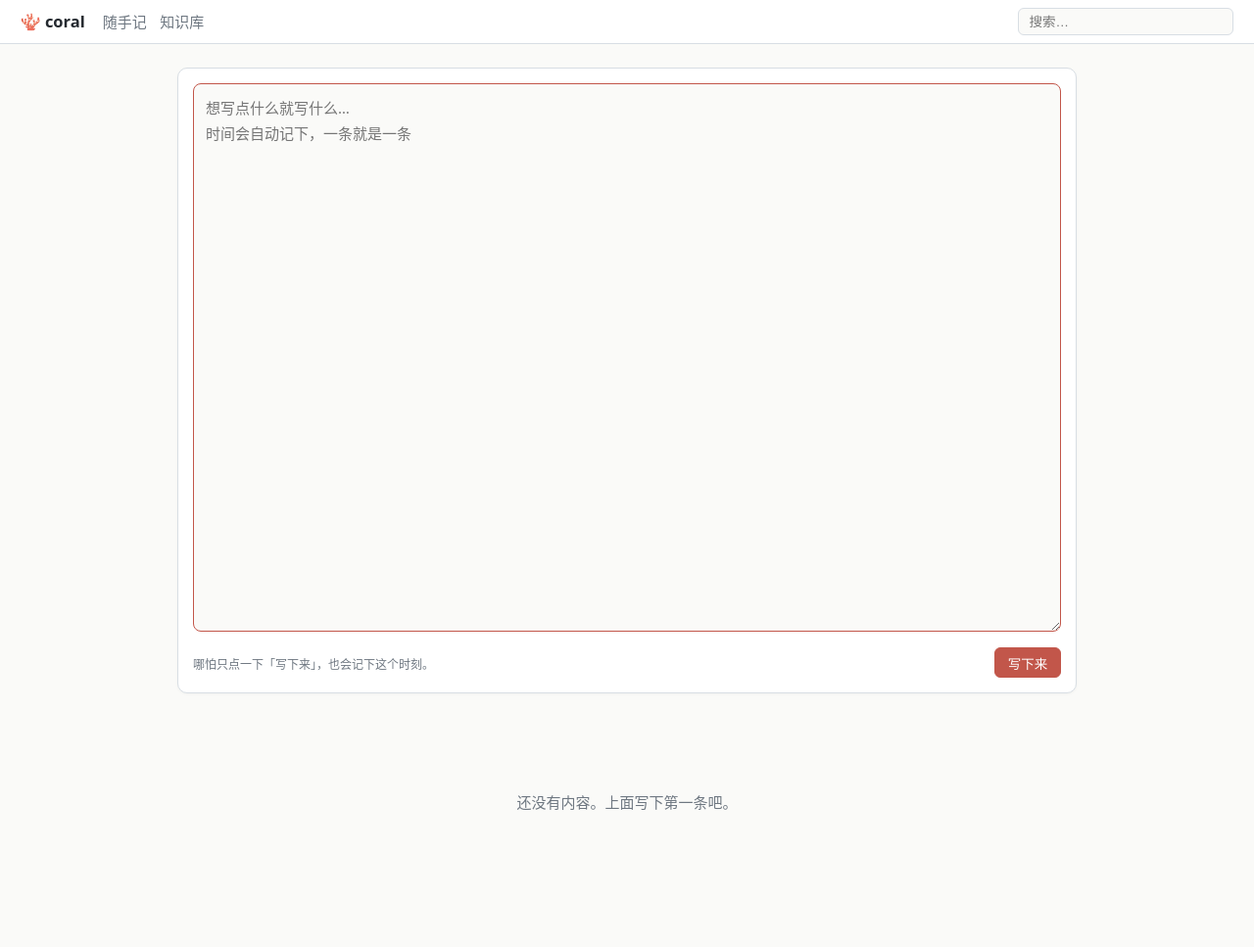
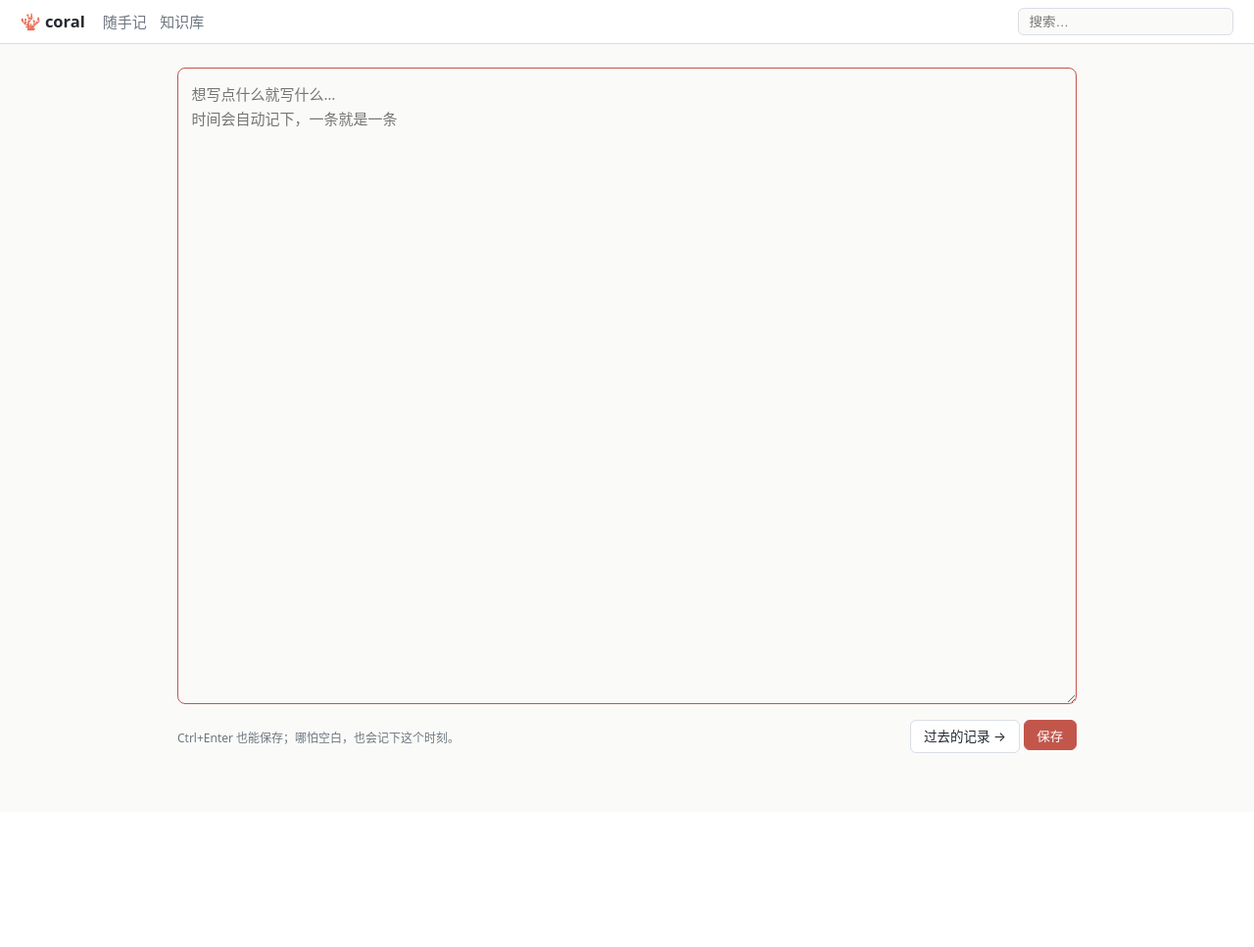
Before and after one commit to lw-liuwang/coral, a FastAPI app: page / in a window 1280 px wide. Shown: the whole page at 98% size. After the commit the page ends 769 px from the top, so only its background shows below. Run offline with FastAPI, Linux system fonts and the light colour scheme.

Commit message:
点「随手记」直达整页编辑器：首页不再叠加记录流
- 首页 / 变为纯写作页：编辑框占满首屏（calc(100vh - 150px)），Ctrl+Enter 保存
- 保存后跳到刚生成的记录页，确认时间与内容
- 记录流独立成 /journal「过去的记录」页（编辑器下方留入口链接）
- 编辑表单页头改用 mtime 时间与自定义名字（不再从文件名截取）

Co-Authored-By: Claude Opus 4.6 <noreply@anthropic.com>

```diff
--- a/static/coral.css
+++ b/static/coral.css
@@ -237,6 +237,8 @@ table.files th { background: var(--code-bg); }
   padding: 0.9rem; font: inherit; line-height: 1.7; resize: vertical; background: var(--bg);
 }
 .big-editor textarea:focus { border-color: var(--accent); outline: none; }
+/* 首页整页编辑器：无页头，占得更满 */
+.write-page textarea { height: calc(100vh - 150px); }
 
 /* ===== 求职 ===== */
 .job-table { width: 100%; border-collapse: collapse; background: var(--card); }
--- a/static/coral.js
+++ b/static/coral.js
@@ -41,6 +41,17 @@
     });
   }
 
+  // 首页写作框：Ctrl/Cmd+Enter 直接保存
+  var write = document.getElementById("write-area");
+  if (write) {
+    write.addEventListener("keydown", function (e) {
+      if ((e.ctrlKey || e.metaKey) && e.key === "Enter") {
+        e.preventDefault();
+        write.form.submit();
+      }
+    });
+  }
+
   // 删除确认
   window.confirmDelete = function (name) {
     return window.confirm("确定删除 " + name + " ？此操作不可恢复。");
--- a/templates/journal_edit.html
+++ b/templates/journal_edit.html
@@ -2,7 +2,8 @@
 {% block title %}编辑随手记{% endblock %}
 {% block content %}
 <div class="page-head">
-  <h1><span class="entry-time big">{{ entry_id[:10] }} {{ entry_id[11:19] }}</span></h1>
+  <h1><span class="entry-time big">{{ date }} {{ time }}</span>
+    {% if name %}<span class="entry-name">{{ name }}</span>{% endif %}</h1>
 </div>
 
 {% if error %}<div class="alert">{{ error }}</div>{% endif %}
--- a/templates/journal_home.html
+++ b/templates/journal_home.html
@@ -1,26 +1,15 @@
 {% extends "base.html" %}
 {% block title %}随手记{% endblock %}
 {% block content %}
-<form class="quick-write" action="/journal/write" method="post">
-  <textarea name="content" rows="8" placeholder="想写点什么就写什么…&#10;时间会自动记下，一条就是一条" autofocus></textarea>
+<form class="big-editor write-page" action="/journal/write" method="post">
+  <textarea name="content" id="write-area" spellcheck="false" autofocus
+            placeholder="想写点什么就写什么…&#10;时间会自动记下，一条就是一条"></textarea>
   <div class="quick-write-actions">
-    <span class="hint">哪怕只点一下「写下来」，也会记下这个时刻。</span>
-    <button class="btn primary" type="submit">写下来</button>
+    <span class="hint">Ctrl+Enter 也能保存；哪怕空白，也会记下这个时刻。</span>
+    <span>
+      <a class="btn" href="/journal">过去的记录 →</a>
+      <button class="btn primary" type="submit">保存</button>
+    </span>
   </div>
 </form>
-
-<section class="entry-stream">
-  {% if entries|length == 0 %}
-  <div class="empty"><p>还没有内容。上面写下第一条吧。</p></div>
-  {% endif %}
-  {% for e in entries %}
-  <div class="entry-item">
-    <a class="entry-link" href="/journal/{{ e.entry_id|urlquote }}">
-      <span class="entry-time">{{ e.date }} {{ e.time }}</span>
-      {% if e.name %}<span class="entry-name">{{ e.name }}</span>{% endif %}
-      <span class="entry-preview">{{ e.preview if e.preview else "（空白，仅时间戳）" }}</span>
-    </a>
-  </div>
-  {% endfor %}
-</section>
 {% endblock %}
```
Also changed, not shown: routes/journal.py (+15 -7 lines), templates/journal_list.html (added, +25 -0 lines).
